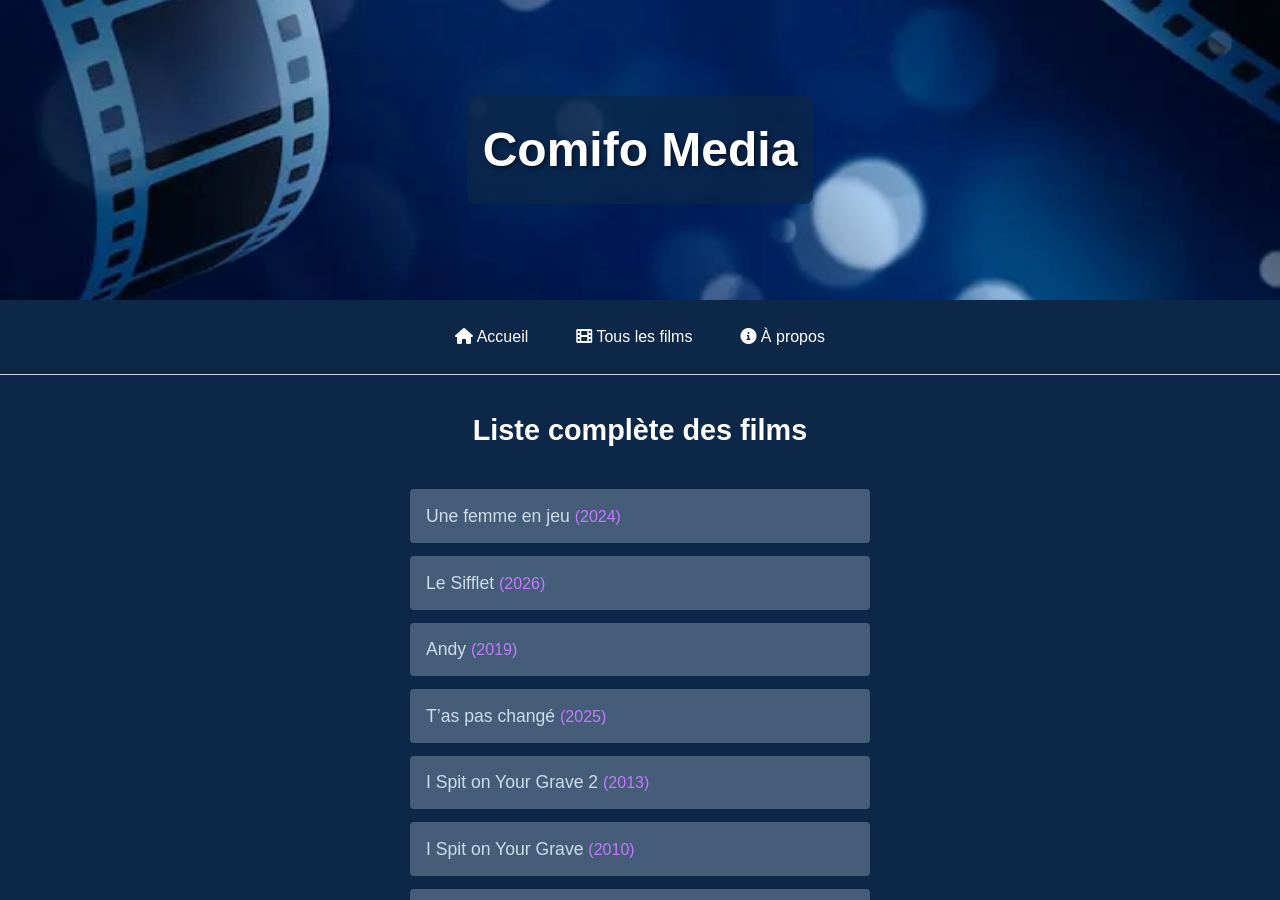
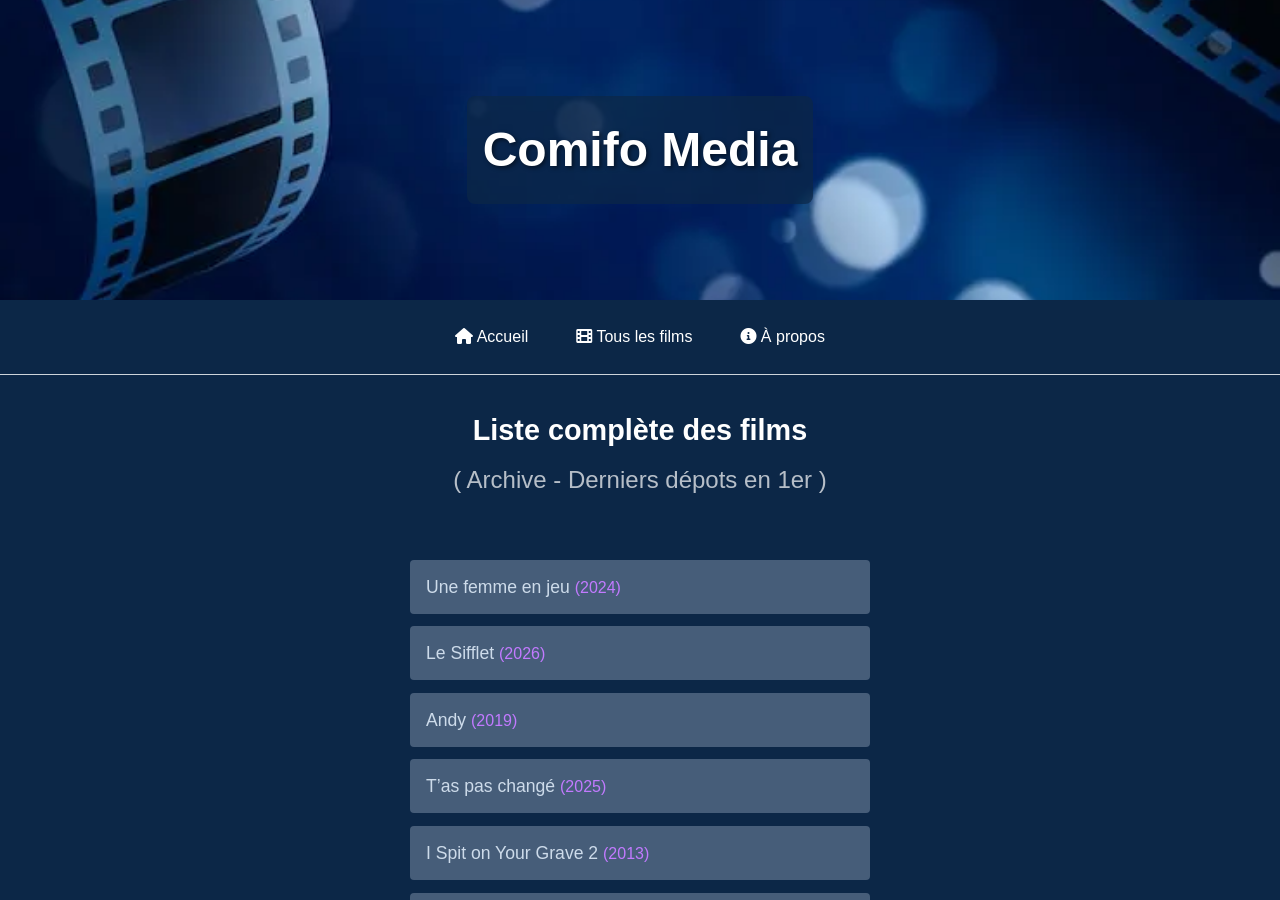
Before and after one commit to comifo-media/comifo-media, a Jekyll site: the page built from films.html, in a window 1280 px wide and 900 px high. Built offline with Jekyll 4.4.1, drawn with Linux system fonts in a browser that asks for light colours.

Commit message:
Update films.html

```diff
--- a/films.html
+++ b/films.html
@@ -22,6 +22,7 @@ permalink: /films/
 <main>
   <section class="intro">
     <h2 class="selection-title">Liste complète des films</h2>
+    <h3 class="selection-subtitle">( Archive - Derniers dépots en 1er )</h3>
   </section>
 
 <section class="films">
```
